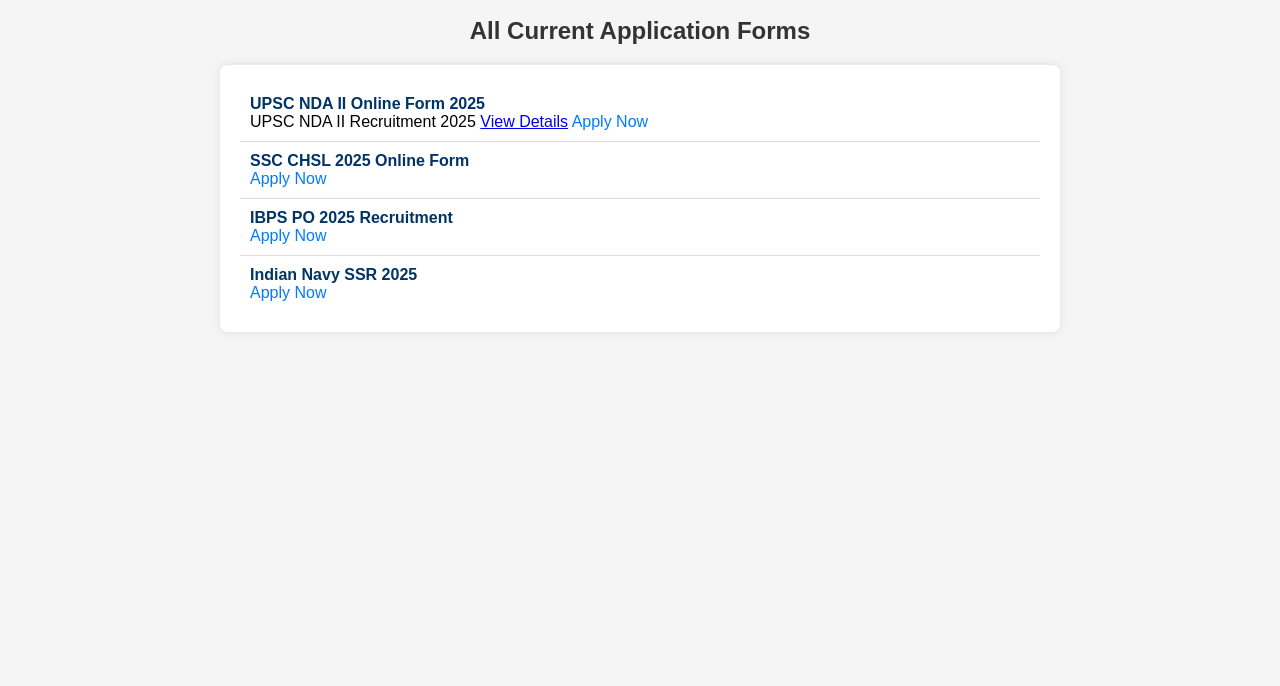
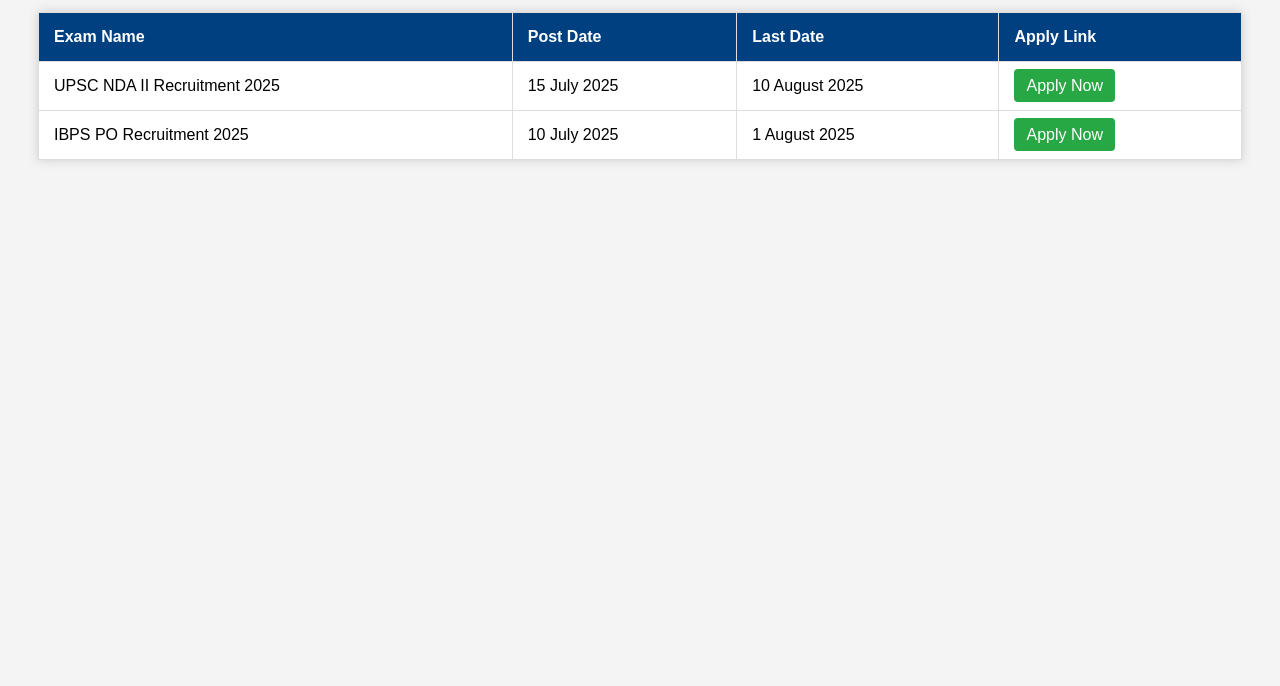
Before and after one commit to anurag086D/Sarkari-jobs, a plain HTML site: page Jobs/index.html in a window 1280 px wide. Shown: the part 114-800 px from the top of the page. Drawn offline with Linux system fonts and the light colour scheme.

Commit message:
Update index.html

```diff
--- a/Jobs/index.html
+++ b/Jobs/index.html
@@ -1,86 +1,74 @@
 <!DOCTYPE html>
 <html lang="en">
 <head>
-  <meta charset="UTF-8">
-  <meta name="viewport" content="width=device-width, initial-scale=1">
-  <title>All Current Jobs - Sarkari Jobs</title>
+  <meta charset="UTF-8" />
+  <title>All Government Exams</title>
   <style>
     body {
       font-family: Arial, sans-serif;
-      background: #f5f5f5;
-      margin: 0;
-      padding: 0;
+      background: #f4f4f4;
+      padding: 30px;
     }
-    header {
-      background: #003366;
+    h1 {
+      text-align: center;
+      color: #004080;
+    }
+    table {
+      width: 100%;
+      background: white;
+      border-collapse: collapse;
+      box-shadow: 0 0 10px #ccc;
+      margin-top: 30px;
+    }
+    th, td {
+      padding: 15px;
+      border: 1px solid #ddd;
+      text-align: left;
+    }
+    th {
+      background-color: #004080;
       color: white;
-      padding: 15px;
-      text-align: center;
     }
-    h2 {
-      text-align: center;
-      color: #333;
-      margin-top: 20px;
+    .apply-btn {
+      background: #28a745;
+      color: white;
+      padding: 8px 12px;
+      text-decoration: none;
+      border-radius: 4px;
     }
-    .job-list {
-      max-width: 800px;
-      margin: 20px auto;
-      background: white;
-      border-radius: 8px;
-      box-shadow: 0 0 10px rgba(0,0,0,0.1);
-      padding: 20px;
-    }
-    .job-item {
-      padding: 10px;
-      border-bottom: 1px solid #ddd;
-    }
-    .job-item:last-child {
-      border-bottom: none;
-    }
-    .job-title {
-      font-weight: bold;
-      color: #003366;
-    }
-    .job-link {
-      text-decoration: none;
-      color: #007bff;
-    }
-    .job-link:hover {
-      text-decoration: underline;
+    .apply-btn:hover {
+      background: #1e7e34;
     }
   </style>
 </head>
 <body>
 
-  <header>
-    <h1>Sarkari Jobs 📝</h1>
-  </header>
+  <h1>All Government Exams</h1>
 
-  <h2>All Current Application Forms</h2>
+  <table>
+    <tr>
+      <th>Exam Name</th>
+      <th>Post Date</th>
+      <th>Last Date</th>
+      <th>Apply Link</th>
+    </tr>
 
-  <div class="job-list">
-    <div class="job-item">
-      <div class="job-title">UPSC NDA II Online Form 2025</div>
-      <tr>
-  <td class="job-title">UPSC NDA II Recruitment 2025</td>
-  <td class="apply-link"><a href="/Exams index.html">View Details</a></td>
-      </tr>
-      <a class="job-link" href="https://example.com/nda-2025" target="_blank">Apply Now</a>
-    </div>
-    <div class="job-item">
-      <div class="job-title">SSC CHSL 2025 Online Form</div>
-      <a class="job-link" href="https://example.com/ssc-chsl-2025" target="_blank">Apply Now</a>
-    </div>
-    <div class="job-item">
-      <div class="job-title">IBPS PO 2025 Recruitment</div>
-      <a class="job-link" href="https://example.com/ibps-po-2025" target="_blank">Apply Now</a>
-    </div>
-    <div class="job-item">
-      <div class="job-title">Indian Navy SSR 2025</div>
-      <a class="job-link" href="https://example.com/navy-ssr-2025" target="_blank">Apply Now</a>
-    </div>
-    <!-- Add more job listings here -->
-  </div>
+    <tr>
+      <td>UPSC NDA II Recruitment 2025</td>
+      <td>15 July 2025</td>
+      <td>10 August 2025</td>
+      <td><a class="apply-btn" href="UPSC-NDA-II-2025.html" target="_blank">Apply Now</a></td>
+    </tr>
+
+    <tr>
+      <td>IBPS PO Recruitment 2025</td>
+      <td>10 July 2025</td>
+      <td>1 August 2025</td>
+      <td><a class="apply-btn" href="https://ibps.in/" target="_blank">Apply Now</a></td>
+    </tr>
+
+    <!-- Add more rows like this as needed -->
+  </table>
 
 </body>
 </html>
```
